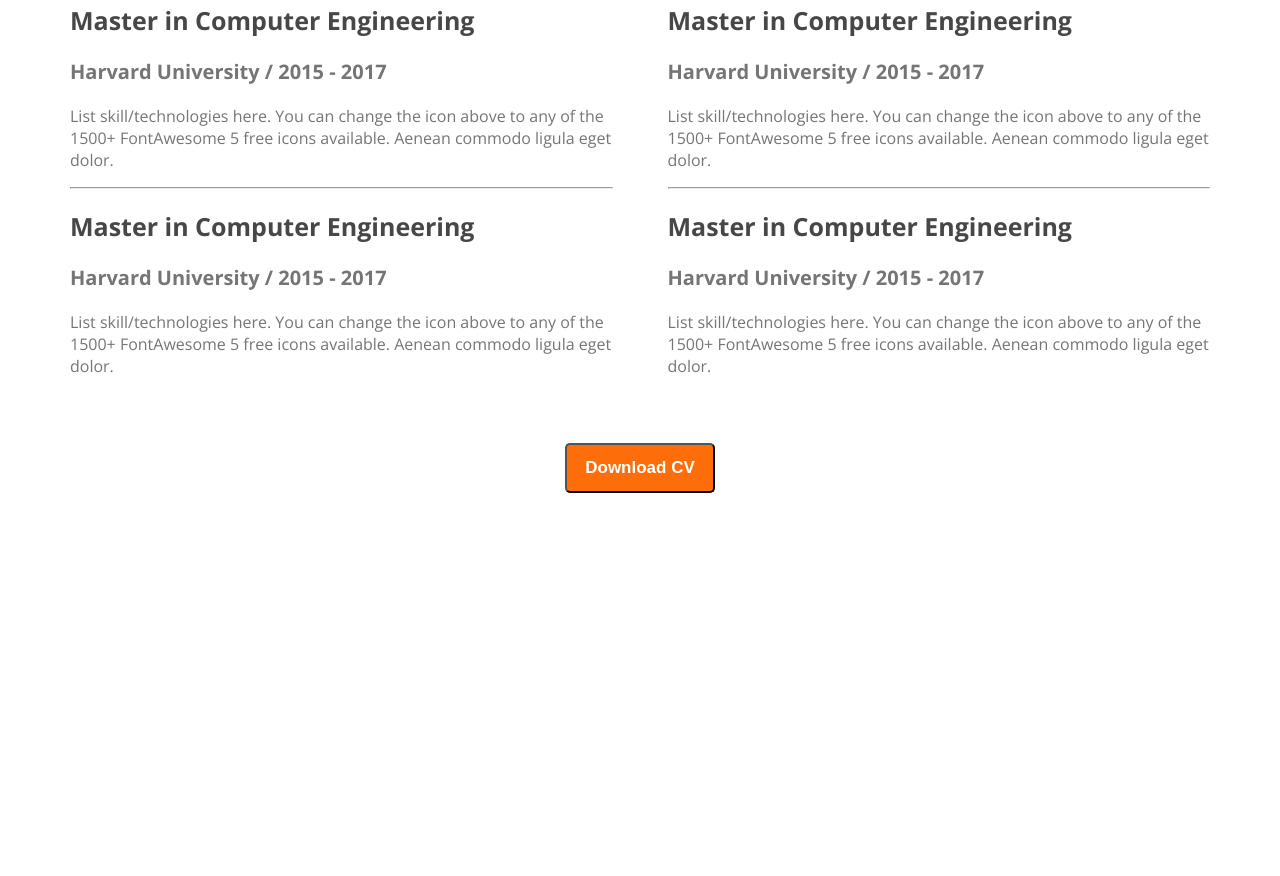
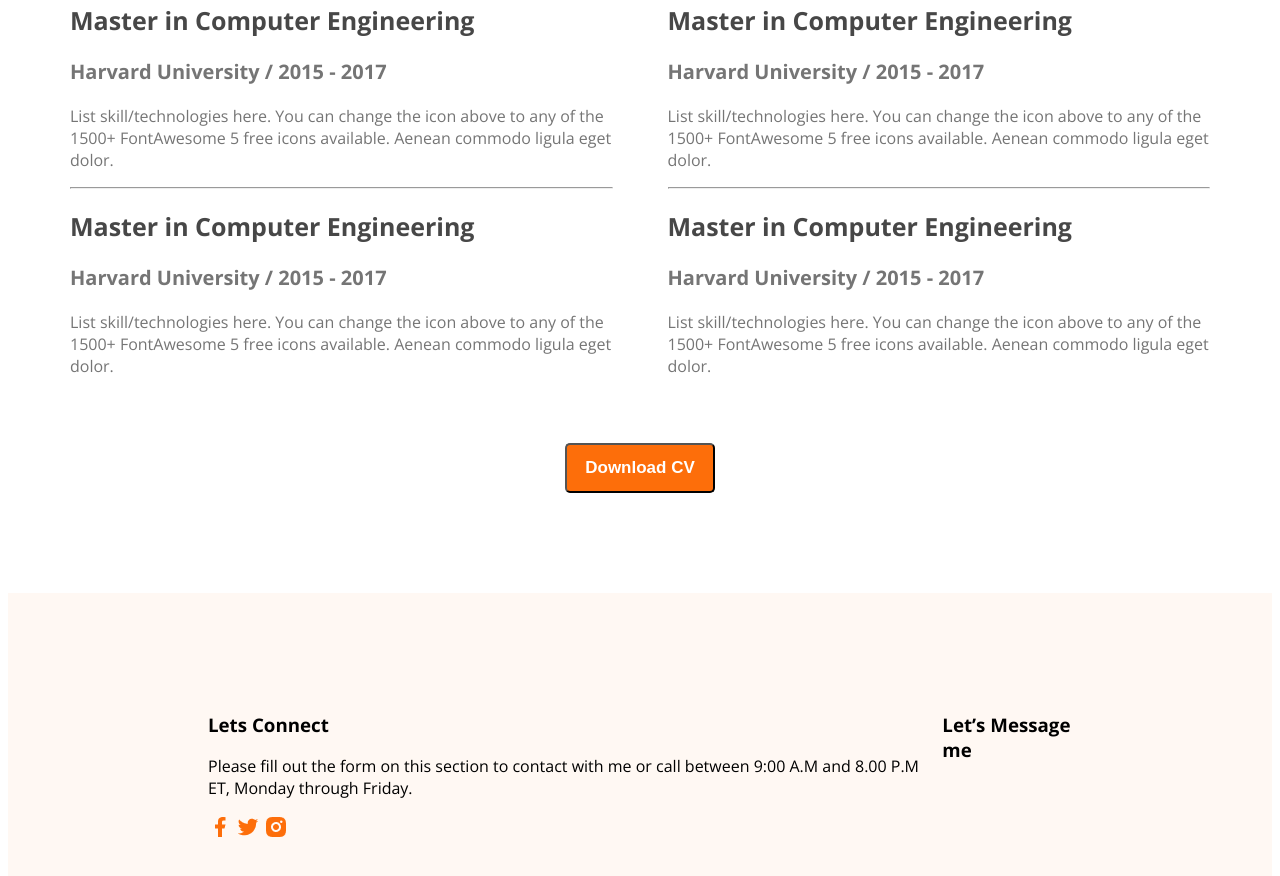
Before and after one commit to ashiq50/webdeveloper-portfolio-project-one, a plain HTML site: page index.html in a window 1280 px wide. Shown: the part 2642-3518 px from the top of the page. Before the commit the page ends 3143 px from the top, so only its background shows below. Drawn offline with nearby package versions, Linux system fonts and the light colour scheme.

Commit message:
added footer

```diff
--- a/index.html
+++ b/index.html
@@ -138,7 +138,18 @@
         </section>
     </main>
     <footer>
-
+        <div class="footer-column">
+            <h3 class="footer-title">Lets Connect</h3>
+            <p class="footer-description">Please fill out the form on this section to contact with me or call between 9:00 A.M and 8.00 P.M ET, Monday through Friday.</p>
+            <div class="social-links">
+                <a href=""><img src="images/icons/facebook.png" alt=""></a>
+                <a href=""><img src="images/icons/twitter.png" alt=""></a>
+                <a href=""><img src="images/icons/insta.png" alt=""></a>
+            </div>
+        </div>
+        <div class="footer-column">
+            <h3 class="footer-title">Let’s Message me</h3>
+        </div>
     </footer>
 </body>
 </html>
--- a/style/portfolio.css
+++ b/style/portfolio.css
@@ -217,3 +217,12 @@ main section {
   text-align: center;
   margin-top: 50px;
 }
+
+/* footer related styles */
+
+footer{
+  display: flex;
+  padding: 100px 200px;
+  background-color: #FFF8F3;
+  margin-top: 100px;
+}
```
